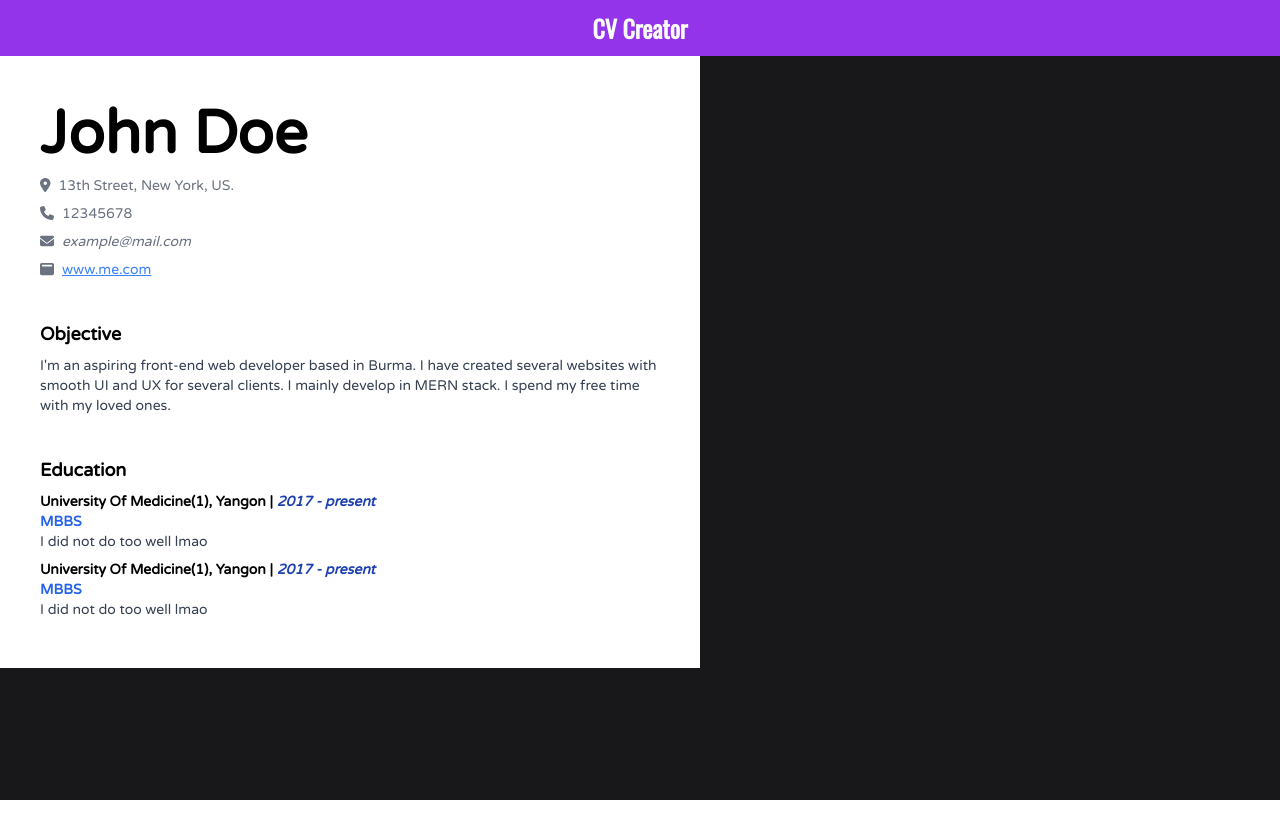
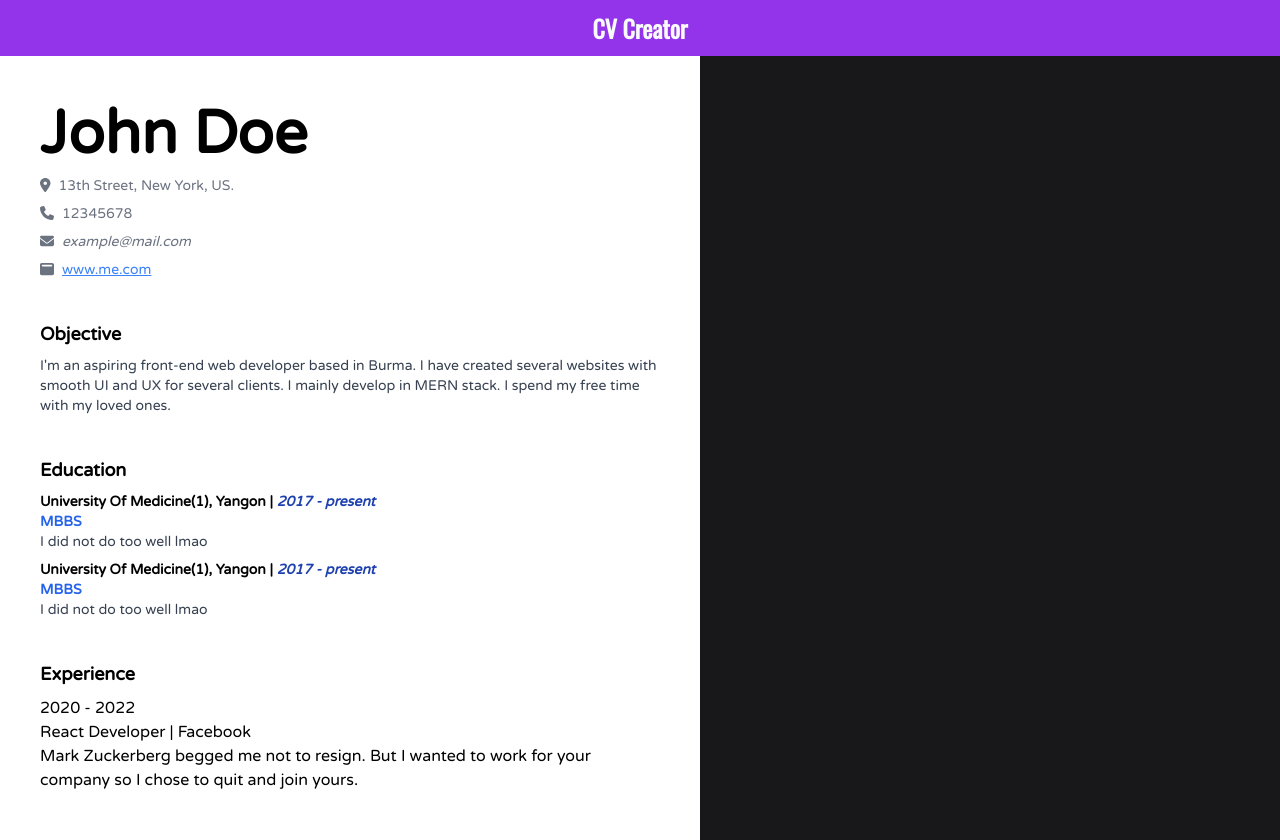
Before and after one commit to thantko20/cv-builder, a React (Create React App) app: page / in a window 1280 px wide. Before the commit the page ends 800 px from the top, so only its background shows below. Built offline with nearby package versions, Linux system fonts and the light colour scheme.

Commit message:
add mock from Experience

```diff
--- a/src/components/Main/Main.js
+++ b/src/components/Main/Main.js
@@ -30,7 +30,16 @@ class Main extends Component {
           summary: 'I did not do too well lmao',
         },
       ],
-      experience: [],
+      experience: [
+        {
+          from: '2020',
+          to: '2022',
+          jobTitle: 'React Developer',
+          company: 'Facebook',
+          summary:
+            'Mark Zuckerberg begged me not to resign. But I wanted to work for your company so I chose to quit and join yours.',
+        },
+      ],
     };
   }
 
--- a/src/components/Main/Preview/ExperienceRow.js
+++ b/src/components/Main/Preview/ExperienceRow.js
@@ -0,0 +1,20 @@
+import React, { Component } from 'react';
+
+class ExperienceRow extends Component {
+  render() {
+    const { from, to, jobTitle, company, summary } = this.props;
+    return (
+      <div>
+        <div>
+          {from} - {to}
+        </div>
+        <div>
+          {jobTitle} | {company}
+        </div>
+        <div>{summary}</div>
+      </div>
+    );
+  }
+}
+
+export default ExperienceRow;
--- a/src/components/Main/Preview/Preview.js
+++ b/src/components/Main/Preview/Preview.js
@@ -1,5 +1,6 @@
 import React, { Component } from 'react';
 import Education from './Education';
+import Experience from './Experience';
 import GeneralInfo from './GeneralInfo';
 import Objective from './Objective';
 
@@ -18,6 +19,7 @@ class Preview extends Component {
         />
         <Objective objective={objective} />
         <Education education={education} />
+        <Experience experience={experience} />
       </div>
     );
   }
```
Also changed, not shown: 1 other file (tests, documents, lock files or other folders).
